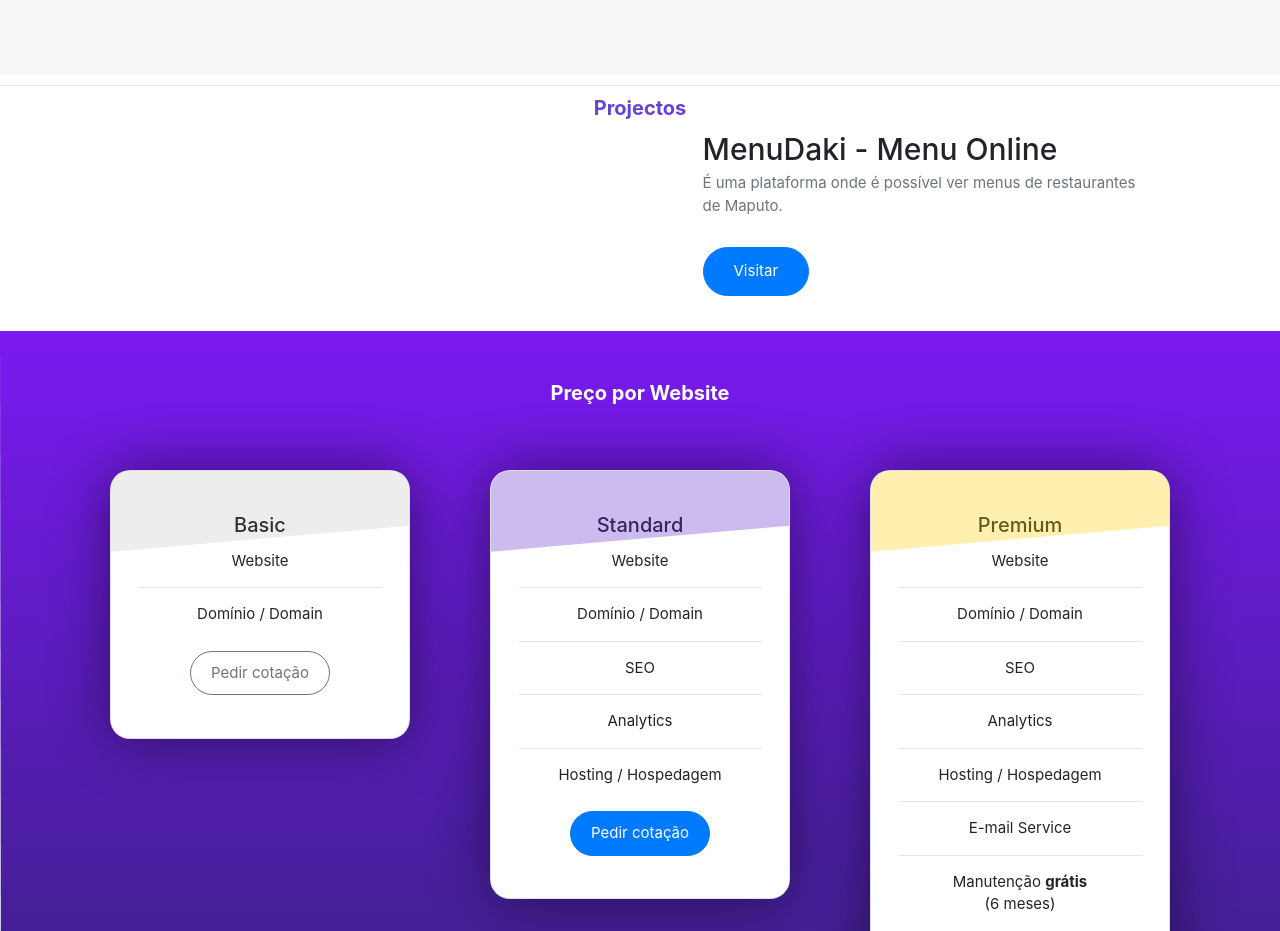
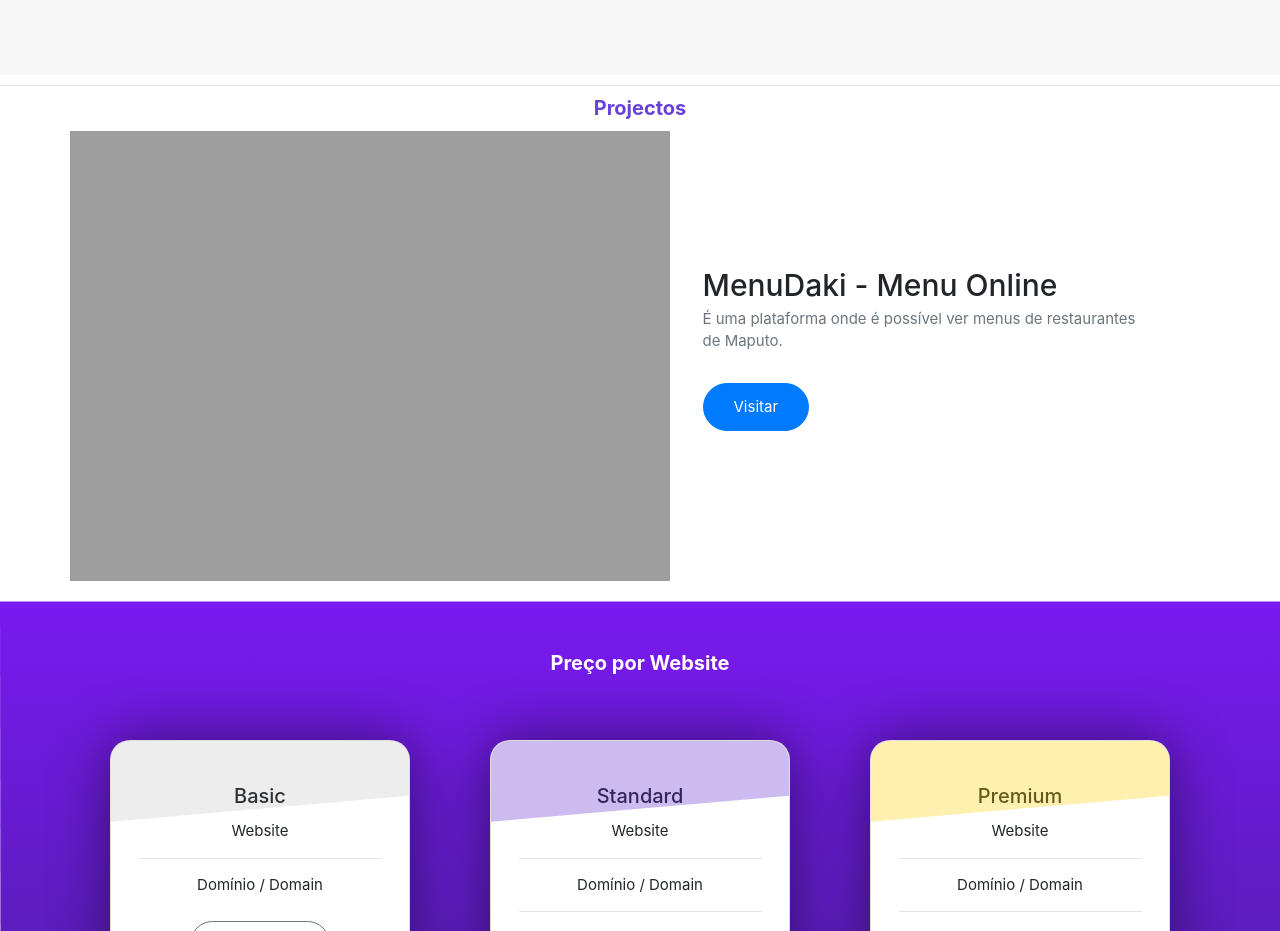
Before and after one commit to Iyonissio/meuportfolio, a website: page index.html in a window 1280 px wide. Shown: the part 1180-2111 px from the top of the page. Drawn offline with nearby package versions, Linux system fonts and the light colour scheme; the site is published under a folder, as on GitHub Pages, so addresses that start at the root find nothing.

Commit message:
Update index.html

```diff
--- a/index.html
+++ b/index.html
@@ -144,7 +144,7 @@
           <h1 class="text-center heading-servicos">Projectos</h1>
           <div class="row align-items-center h-100 text-center text-lg-left">
             <div class="col-lg-6 p-0 mockup_img"  data-aos="fade-right">
-              <img src="/resources/img/mockup.png" alt="" class="">
+              <img src="resources/img/mockup.png" alt="" class="">
             </div>
 
             <div class="col-lg-5 pb-4 mx-auto"  data-aos="fade-left">
```
